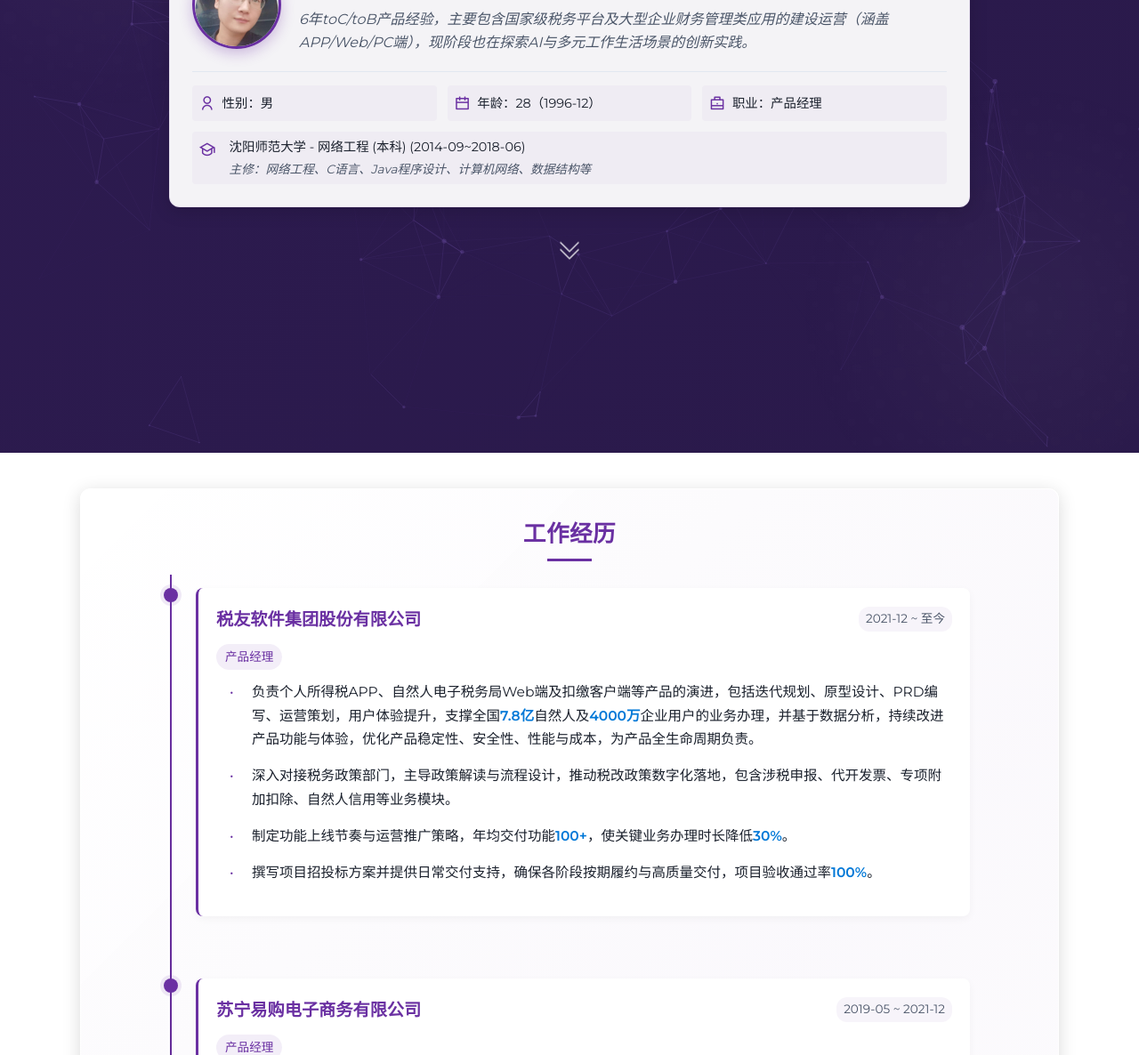
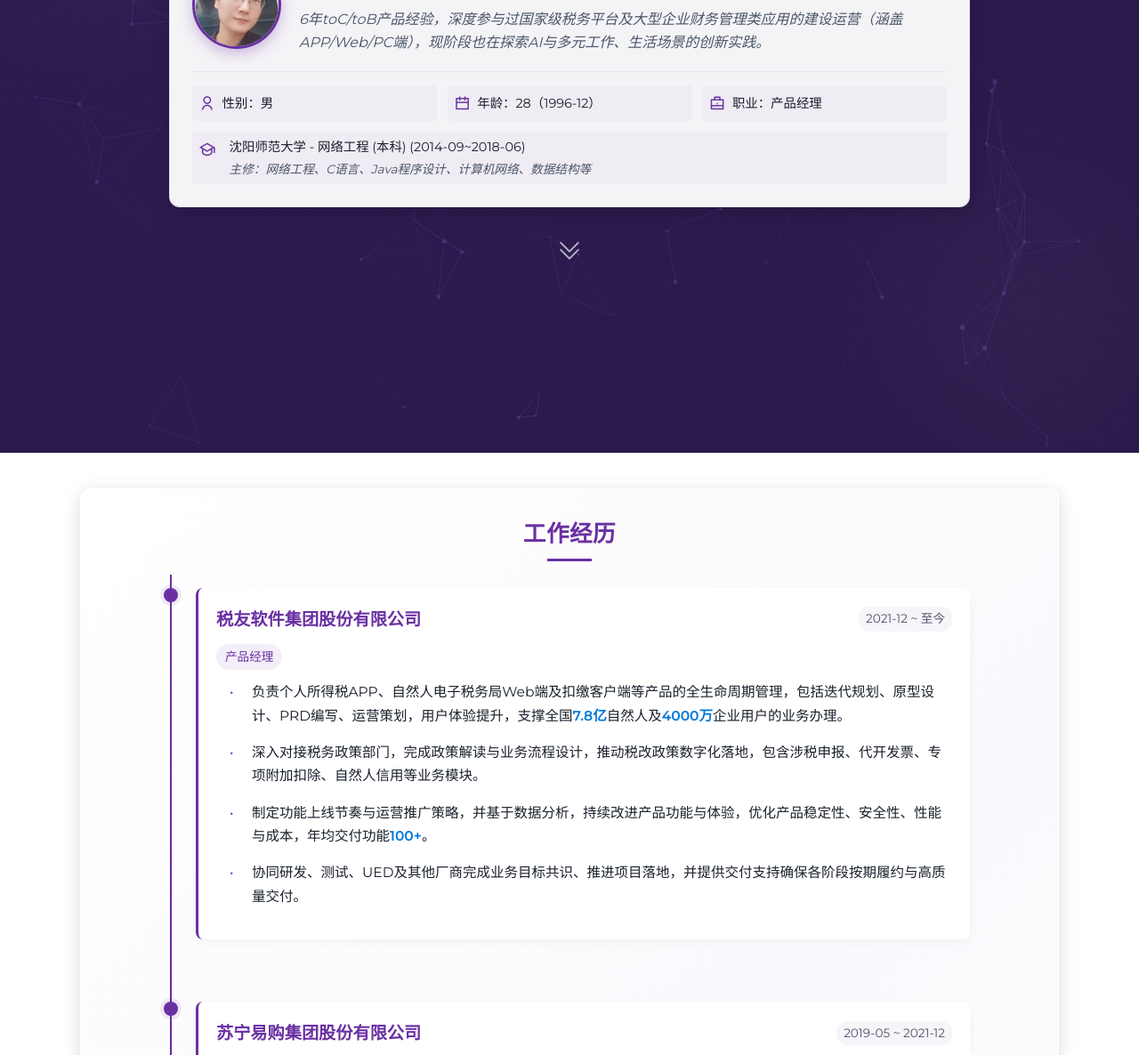
Before and after one commit to Cleanztt/Cleanztt.github.io, a website: page index.html in a window 1280 px wide. Shown: the part 291-1477 px from the top of the page at 89% size. Drawn offline with nearby package versions, Linux system fonts and the light colour scheme; animation ran at ten frames a second.

Commit message:
更新个人简历网站和PDF文件

```diff
--- a/index.html
+++ b/index.html
@@ -451,7 +451,7 @@
                             <div class="overview-title">
                                 <h1 class="hero-title">张韬</h1>
 
-                                <p class="hero-description" id="hero-description-text">6年toC/toB产品经验，主要包含国家级税务平台及大型企业财务管理类应用的建设运营（涵盖APP/Web/PC端），现阶段也在探索AI与多元工作生活场景的创新实践。</p>
+                                <p class="hero-description" id="hero-description-text">6年toC/toB产品经验，深度参与过国家级税务平台及大型企业财务管理类应用的建设运营（涵盖APP/Web/PC端），现阶段也在探索AI与多元工作、生活场景的创新实践。</p>
                             </div>
                         </div>
                         <div class="overview-info">
@@ -502,10 +502,10 @@
                             <div class="timeline-position">产品经理</div>
                             <div class="timeline-body">
                                 <ul>
-                                    <li>负责个人所得税APP、自然人电子税务局Web端及扣缴客户端等产品的演进，包括迭代规划、原型设计、PRD编写、运营策划，用户体验提升，支撑全国<strong class="highlight-data">7.8亿</strong>自然人及<strong class="highlight-data">4000万</strong>企业用户的业务办理，并基于数据分析，持续改进产品功能与体验，优化产品稳定性、安全性、性能与成本，为产品全生命周期负责。</li>
-                                    <li>深入对接税务政策部门，主导政策解读与流程设计，推动税改政策数字化落地，包含涉税申报、代开发票、专项附加扣除、自然人信用等业务模块。</li>
-                                    <li>制定功能上线节奏与运营推广策略，年均交付功能<strong class="highlight-data">100+</strong>，使关键业务办理时长降低<strong class="highlight-data">30%</strong>。</li>
-                                    <li>撰写项目招投标方案并提供日常交付支持，确保各阶段按期履约与高质量交付，项目验收通过率<strong class="highlight-data">100%</strong>。</li>
+                                    <li>负责个人所得税APP、自然人电子税务局Web端及扣缴客户端等产品的全生命周期管理，包括迭代规划、原型设计、PRD编写、运营策划，用户体验提升，支撑全国<strong class="highlight-data">7.8亿</strong>自然人及<strong class="highlight-data">4000万</strong>企业用户的业务办理。</li>
+                                    <li>深入对接税务政策部门，完成政策解读与业务流程设计，推动税改政策数字化落地，包含涉税申报、代开发票、专项附加扣除、自然人信用等业务模块。</li>
+                                    <li>制定功能上线节奏与运营推广策略，并基于数据分析，持续改进产品功能与体验，优化产品稳定性、安全性、性能与成本，年均交付功能<strong class="highlight-data">100+</strong>。</li>
+                                    <li>协同研发、测试、UED及其他厂商完成业务目标共识、推进项目落地，并提供交付支持确保各阶段按期履约与高质量交付。</li>
                                 </ul>
                             </div>
                         </div>
@@ -515,7 +515,7 @@
                         <div class="timeline-dot"></div>
                         <div class="timeline-content">
                             <div class="timeline-header">
-                                <h3 class="timeline-title">苏宁易购电子商务有限公司</h3>
+                                <h3 class="timeline-title">苏宁易购集团股份有限公司</h3>
                                 <span class="timeline-date">2019-05 ~ 2021-12</span>
                             </div>
                             <div class="timeline-position">产品经理</div>
```
Also changed, not shown: 1 other file.
